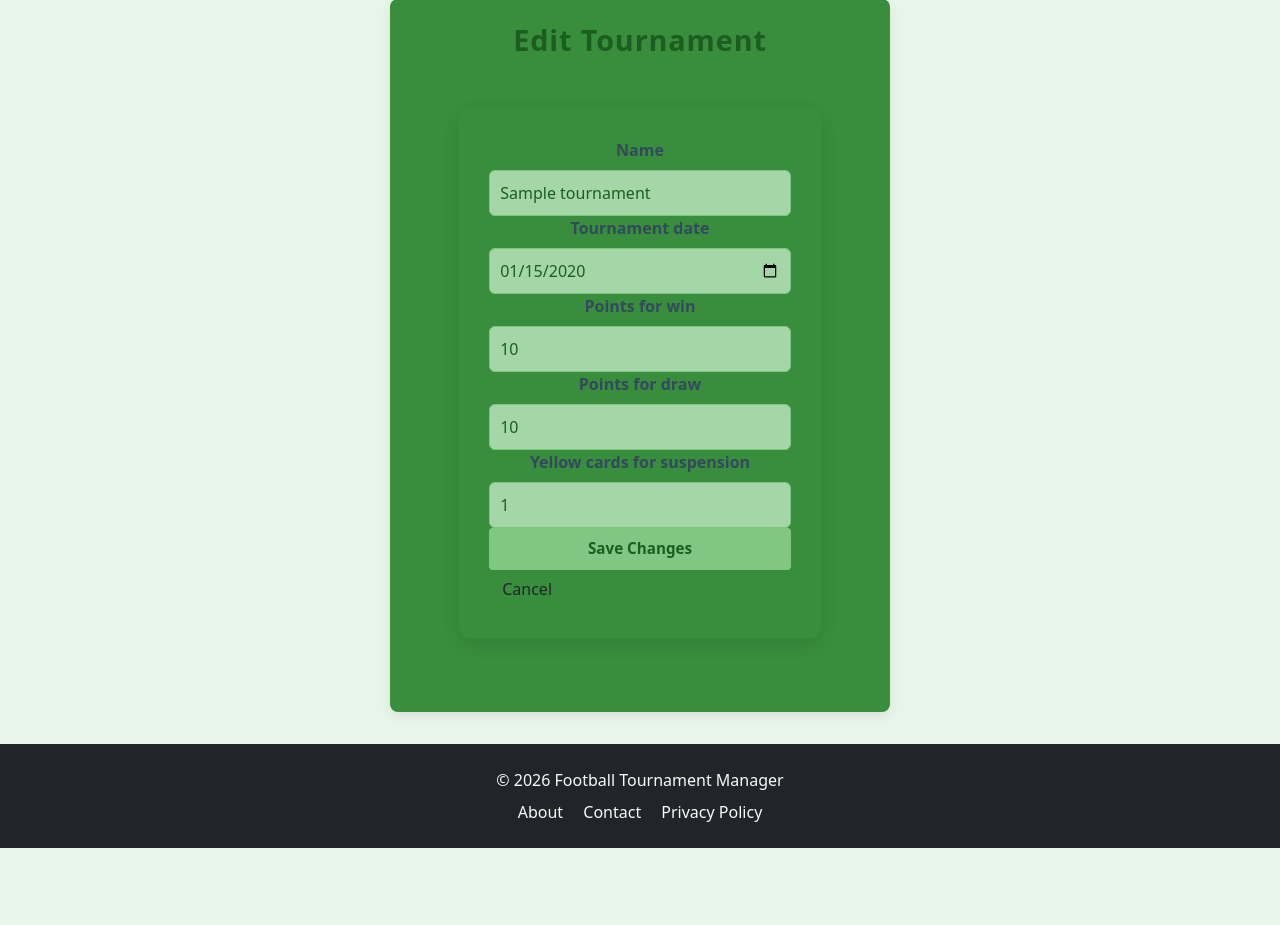
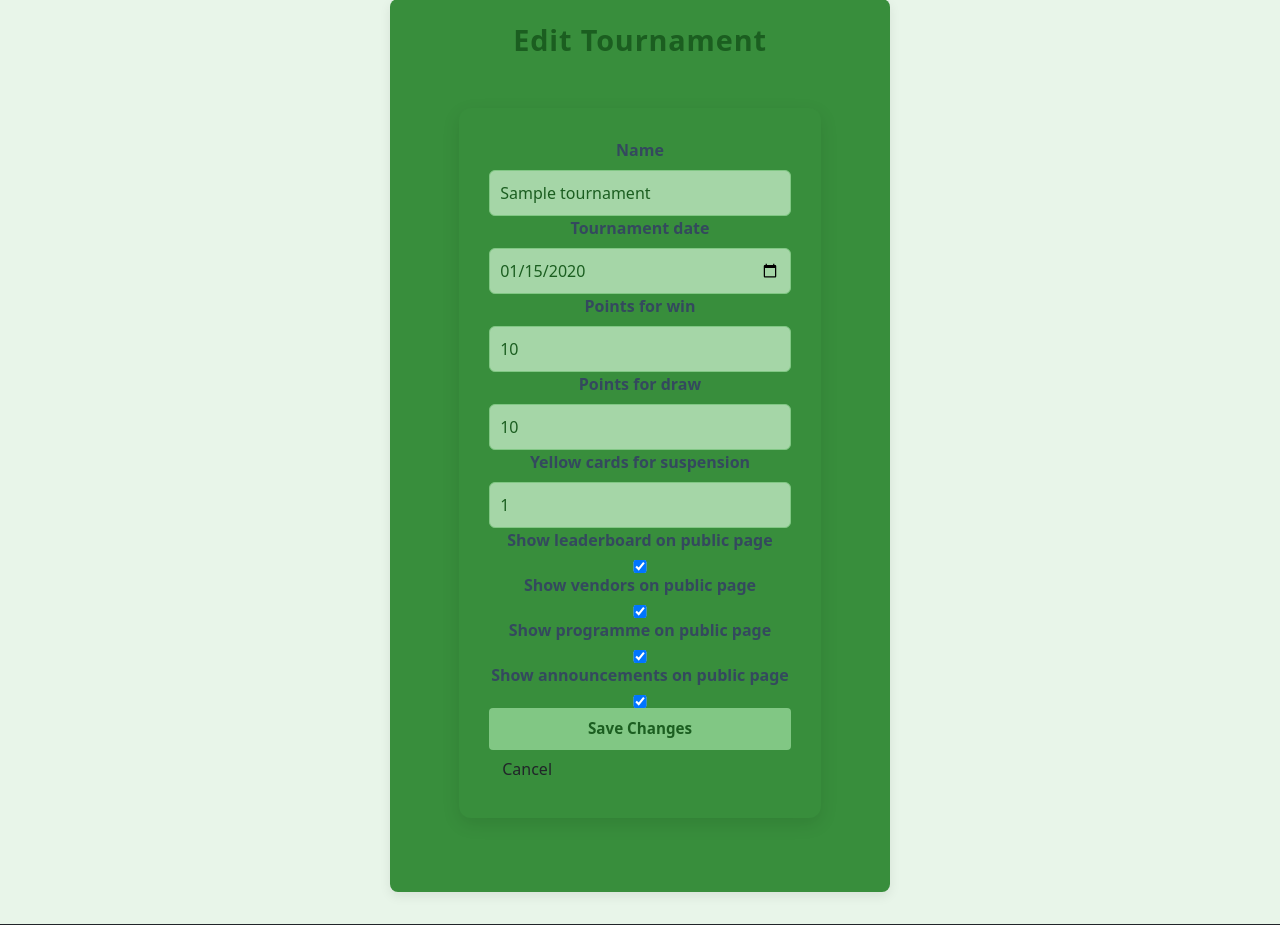
Before and after one commit to VeselinMar/TournamentManager, a Django app: page /tournament/1/edit/ in a window 1280 px wide. Shown: the part 113-1038 px from the top of the page. Before the commit the page ends 961 px from the top, so only its background shows below. Run offline with Django 4.2, Linux system fonts and the light colour scheme; a user stored in the database is signed in; tables that the repository leaves empty hold one stand-in row (values such as "Sample post").

Commit message:
feat: public visibility; extend Tournament model with boolean fields; extend TournamentUpdateForm with new fields; pass toggles to context of TournamentPublicView; extend public_home.html; extend announcements context_processor.py; extend testign suite

```diff
--- a/announcements/context_processors.py
+++ b/announcements/context_processors.py
@@ -8,6 +8,14 @@ def active_announcements(request):
     if not tournament_id:
         return {}
     now = timezone.now()
+    try:
+        from tournamentapp.models import Tournament
+        tournament = Tournament.objects.get(pk=tournament_id)
+        if not tournament.show_announcements:
+            return {'active_announcements': []}
+    except Tournament.DoesNotExist:
+        return {}
+
     announcements = Announcement.objects.filter(
         tournament_id=tournament_id,
         is_active=True,
--- a/tournamentapp/forms.py
+++ b/tournamentapp/forms.py
@@ -35,11 +35,15 @@ class TournamentCreateForm(forms.ModelForm):
 class TournamentUpdateForm(forms.ModelForm):
     class Meta:
         model = Tournament
-        fields = ['name', 'tournament_date', 'points_for_win', 'points_for_draw', 'yellow_cards_for_suspension']
+        fields = ['name', 'tournament_date', 'points_for_win', 'points_for_draw', 'yellow_cards_for_suspension', 'show_leaderboard', 'show_vendors', 'show_side_events', 'show_announcements']
         labels = {
             'points_for_win': 'Points for win',
             'points_for_draw': 'Points for draw',
-            'yellow_cards_for_suspension': "Yellow cards for suspension"
+            'yellow_cards_for_suspension': "Yellow cards for suspension",
+            'show_leaderboard': 'Show leaderboard on public page',
+            'show_vendors': 'Show vendors on public page',
+            'show_side_events': 'Show programme on public page',
+            'show_announcements': 'Show announcements on public page',
         }
         widgets = {
             'tournament_date': forms.DateInput(attrs={'type': 'date'}),
--- a/tournamentapp/models.py
+++ b/tournamentapp/models.py
@@ -25,6 +25,10 @@ class Tournament(models.Model):
         blank=True
     )
     tournament_date = models.DateField(null=True, blank=True)
+    show_leaderboard = models.BooleanField(default=True)
+    show_vendors = models.BooleanField(default=True)
+    show_side_events = models.BooleanField(default=True)
+    show_announcements = models.BooleanField(default=True)
 
     points_for_win = models.PositiveSmallIntegerField(default=3)
     points_for_draw = models.PositiveSmallIntegerField(default=1)
--- a/tournamentapp/views.py
+++ b/tournamentapp/views.py
@@ -90,7 +90,13 @@ class TournamentPublicView(DetailView):
 
         context.update({
             'timeline': timeline,
-            'field_names': field_names
+            'field_names': field_names,
+            'show_leaderboard': tournament.show_leaderboard,
+            'show_vendors': tournament.show_vendors,
+            'show_side_events': tournament.show_side_events,
+            'show_announcements': tournament.show_announcements,
+            'has_active_vendors': tournament.vendors.filter(is_active=True).exists(),
+            'has_active_side_events': tournament.side_events.filter(is_active=True).exists(),
         })
 
         return context
```
Also changed, not shown: tournamentapp/templates/tournament/public_home.html (+35 -0 lines), tournamentapp/tests/test_integration/test_visibility_toggles.py (added, +54 -0 lines), tournamentapp/migrations/0016_tournament_show_announcements_and_more.py (added).
